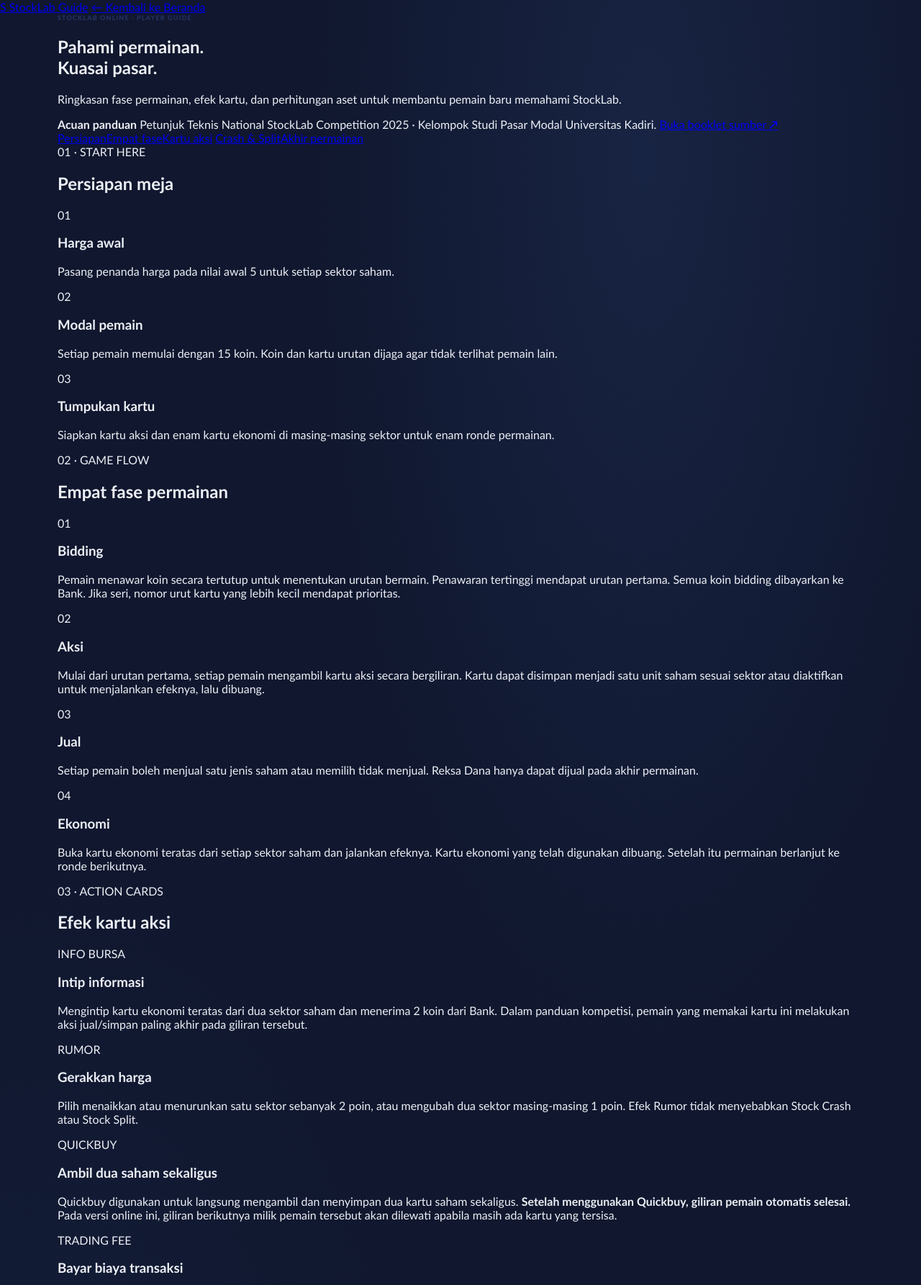
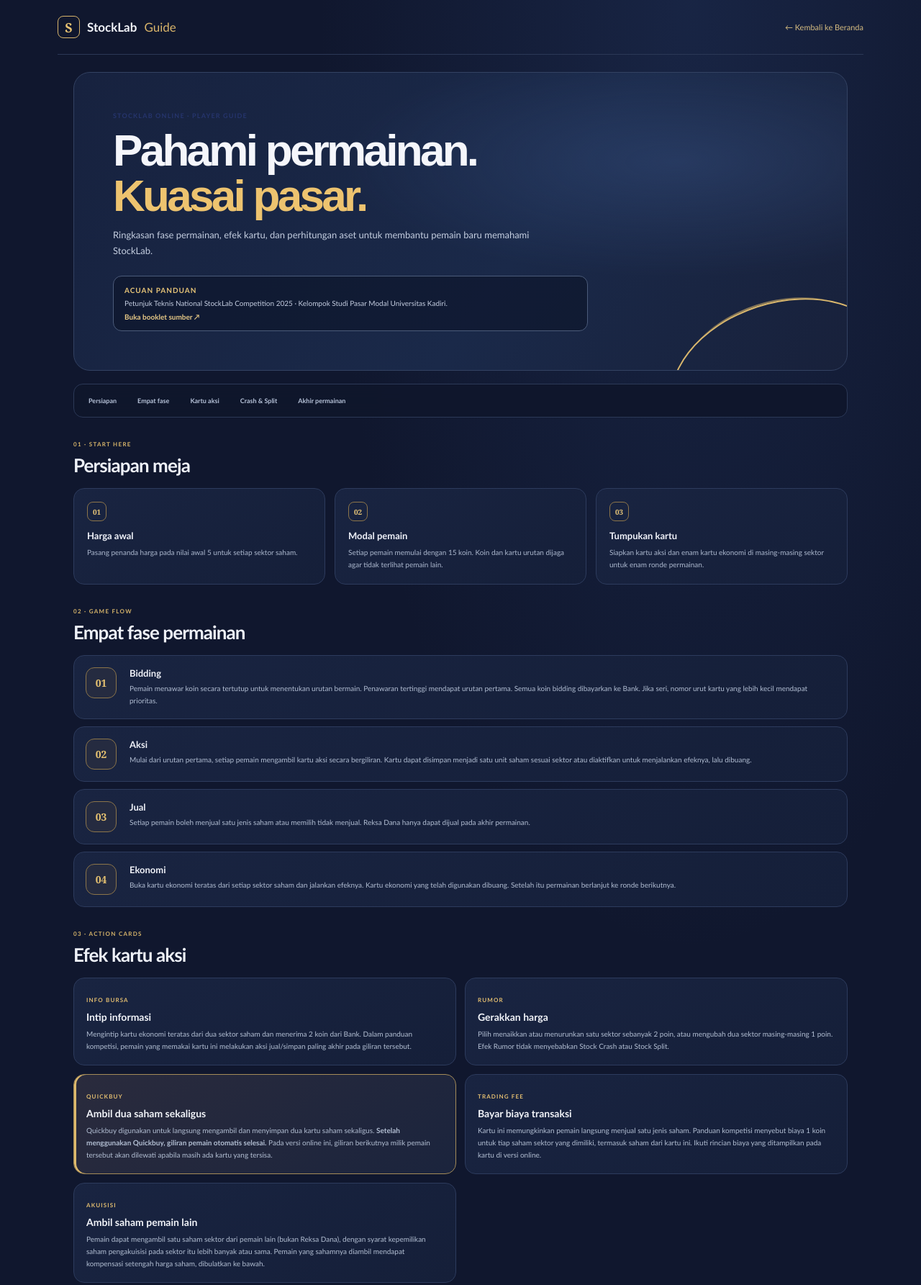
Before and after one commit to arthanesia/stocklabonline, a plain HTML site: page guide.html in a window 1280 px wide. Shown: the top 1785 px of the page at 72% size. Drawn offline with Linux system fonts and the light colour scheme.

Commit message:
Add styling for StockLab Guide page

```diff
--- a/style.css
+++ b/style.css
@@ -2848,3 +2848,75 @@ body[data-interface-theme="forest"] #create-room-panel { background:linear-gradi
   .room-status-heading { align-items:flex-start; flex-direction:column; gap:3px; }
   .room-status-event { flex:1 1 100%; }
 }
+
+
+/* Dedicated StockLab Guide page. */
+.guide-body { min-height:100vh; background:radial-gradient(ellipse at 75% 0%,rgba(43,68,119,.3),transparent 38%),#10172e; color:#edf0f6; }
+.guide-shell { width:min(1120px,calc(100% - 42px)); margin:0 auto; }
+.guide-topbar { display:flex; justify-content:space-between; align-items:center; min-height:76px; border-bottom:1px solid #2b3856; }
+.guide-brand { display:flex; align-items:center; gap:10px; color:#f2f4fa; text-decoration:none; font-size:17px; font-weight:800; }
+.guide-brand>span:last-child { color:#d8b46a; font-weight:500; }
+.guide-brand-mark { display:grid; place-items:center; width:31px; height:31px; border:1px solid #d7b46b; border-radius:8px; color:#e6c171; font:700 18px Georgia,serif; }
+.guide-back { color:#d7bd81; text-decoration:none; font-size:11px; }
+.guide-back:hover { color:#fff0ca; }
+.guide-main { padding:24px 0 52px; }
+.guide-hero {
+  position:relative; overflow:hidden; padding:clamp(25px,5vw,54px);
+  border:1px solid #334262; border-radius:23px;
+  background:radial-gradient(ellipse at 78% 30%,rgba(65,94,148,.34),transparent 39%),linear-gradient(125deg,#17223f,#1a2949 58%,#18213b);
+}
+.guide-hero:after { content:""; position:absolute; width:310px; height:210px; right:-65px; bottom:-120px; border:2px solid #d9b76d; border-radius:50%; box-shadow:0 -18px 0 -16px #d9b76d66,0 -38px 0 -36px #d9b76d44; transform:rotate(-18deg); }
+.guide-hero h1 { margin:0; color:#f5f6fb; font:850 clamp(36px,6vw,62px)/1.02 Arial,sans-serif; letter-spacing:-.06em; }
+.guide-hero h1 span { color:#edc36f; }
+.guide-hero>p:not(.eyebrow) { max-width:620px; color:#c4cee0; font-size:13px; line-height:1.65; }
+.guide-source-note { position:relative; z-index:1; display:grid; gap:5px; max-width:660px; margin-top:24px; padding:13px 15px; border:1px solid #4b5b7a; border-radius:12px; background:rgba(10,18,38,.55); }
+.guide-source-note strong { color:#e7c578; font-size:10px; text-transform:uppercase; letter-spacing:.1em; }
+.guide-source-note span { color:#c4cde0; font-size:10px; line-height:1.5; }
+.guide-source-note a { color:#e8ca87; font-size:10px; font-weight:750; text-decoration:none; }
+.guide-toc { position:sticky; top:10px; z-index:4; display:flex; flex-wrap:wrap; gap:7px; margin:18px 0 28px; padding:9px; border:1px solid #2c3957; border-radius:13px; background:rgba(15,23,44,.94); backdrop-filter:blur(12px); }
+.guide-toc a { padding:8px 11px; border-radius:8px; color:#b8c4da; text-decoration:none; font-size:9px; font-weight:650; }
+.guide-toc a:hover { background:#2a3758; color:#fff; }
+.guide-section { margin:32px 0; scroll-margin-top:80px; }
+.guide-section-kicker { margin-bottom:8px; color:#d6b46a; font-size:8px; font-weight:850; letter-spacing:.16em; }
+.guide-section h2 { margin:0 0 16px; color:#eef1f8; font-size:clamp(20px,3vw,26px); letter-spacing:-.035em; }
+.guide-grid { display:grid; gap:13px; }
+.guide-grid-three { grid-template-columns:repeat(3,minmax(0,1fr)); }
+.guide-grid-two { grid-template-columns:repeat(2,minmax(0,1fr)); }
+.guide-rule-card,.guide-phase-card,.guide-action-card {
+  border:1px solid #2d3b5d; border-radius:15px; background:linear-gradient(145deg,#192441,#151f39);
+}
+.guide-rule-card { position:relative; min-width:0; padding:18px; }
+.guide-number { display:inline-grid; place-items:center; width:27px; height:27px; border:1px solid #8d754a; border-radius:8px; color:#e7c578; font:700 10px Georgia,serif; }
+.guide-rule-card h3 { margin:12px 0 7px; color:#f1f3fa; font-size:13px; }
+.guide-rule-card p { margin:0; color:#acb8ce; font-size:10px; line-height:1.7; }
+.guide-phase-list { display:grid; gap:10px; }
+.guide-phase-card { display:grid; grid-template-columns:48px 1fr; gap:13px; padding:16px; }
+.guide-phase-number { display:grid; place-items:center; width:43px; height:43px; border:1px solid #8c754a; border-radius:12px; background:#252b40; color:#e6c271; font:700 14px Georgia,serif; }
+.guide-phase-card h3 { margin:0 0 5px; color:#f0f2f8; font-size:13px; }
+.guide-phase-card p { margin:0; color:#b1bdd2; font-size:10px; line-height:1.7; }
+.guide-action-grid { display:grid; grid-template-columns:repeat(2,minmax(0,1fr)); gap:12px; }
+.guide-action-card { padding:17px; }
+.guide-action-card h3 { margin:9px 0 7px; color:#f2f4f9; font-size:14px; }
+.guide-action-card p { margin:0; color:#b3bfd3; font-size:10px; line-height:1.7; }
+.guide-action-tag { display:inline-block; color:#e2bd70; font-size:8px; font-weight:850; letter-spacing:.14em; }
+.guide-action-highlight { border-color:#a48b58; background:linear-gradient(145deg,#2a2b3d,#1b243d); box-shadow:inset 3px 0 0 #ddb96c; }
+.guide-crash { border-color:#714b57; }
+.guide-split { border-color:#4b735f; }
+.guide-scoring { display:grid; gap:12px; }
+.guide-scoring p { padding-bottom:11px; border-bottom:1px solid #34415e; }
+.guide-scoring p:last-child { padding:0; border:0; }
+.guide-beta-note { padding:17px 18px; border:1px solid #80683f; border-radius:15px; background:#292838; }
+.guide-beta-note strong { color:#edc56f; font-size:11px; }
+.guide-beta-note p { margin:7px 0 0; color:#d1c9b4; font-size:10px; line-height:1.7; }
+.guide-footer { display:flex; align-items:center; justify-content:space-between; gap:12px; padding:18px 0 25px; border-top:1px solid #293653; color:#7785a3; font-size:9px; }
+.guide-footer a { color:#d8b66f; text-decoration:none; }
+@media(max-width:760px) {
+  .guide-shell { width:min(100% - 24px,1120px); }
+  .guide-grid-three { grid-template-columns:1fr; }
+  .guide-grid-two,.guide-action-grid { grid-template-columns:1fr; }
+  .guide-toc { position:static; }
+  .guide-topbar { min-height:62px; }
+  .guide-back { font-size:9px; }
+  .guide-phase-card { grid-template-columns:38px 1fr; gap:10px; padding:12px; }
+  .guide-phase-number { width:35px; height:35px; }
+}
```
